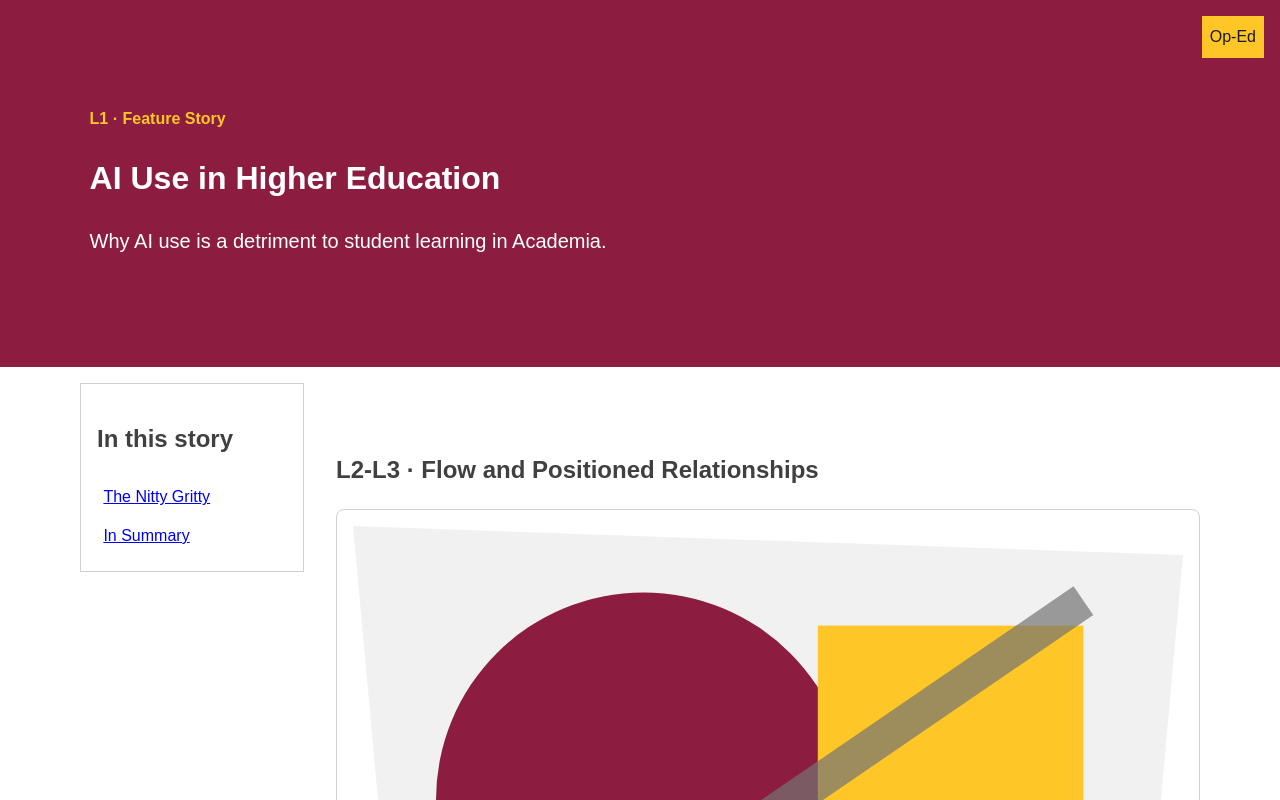
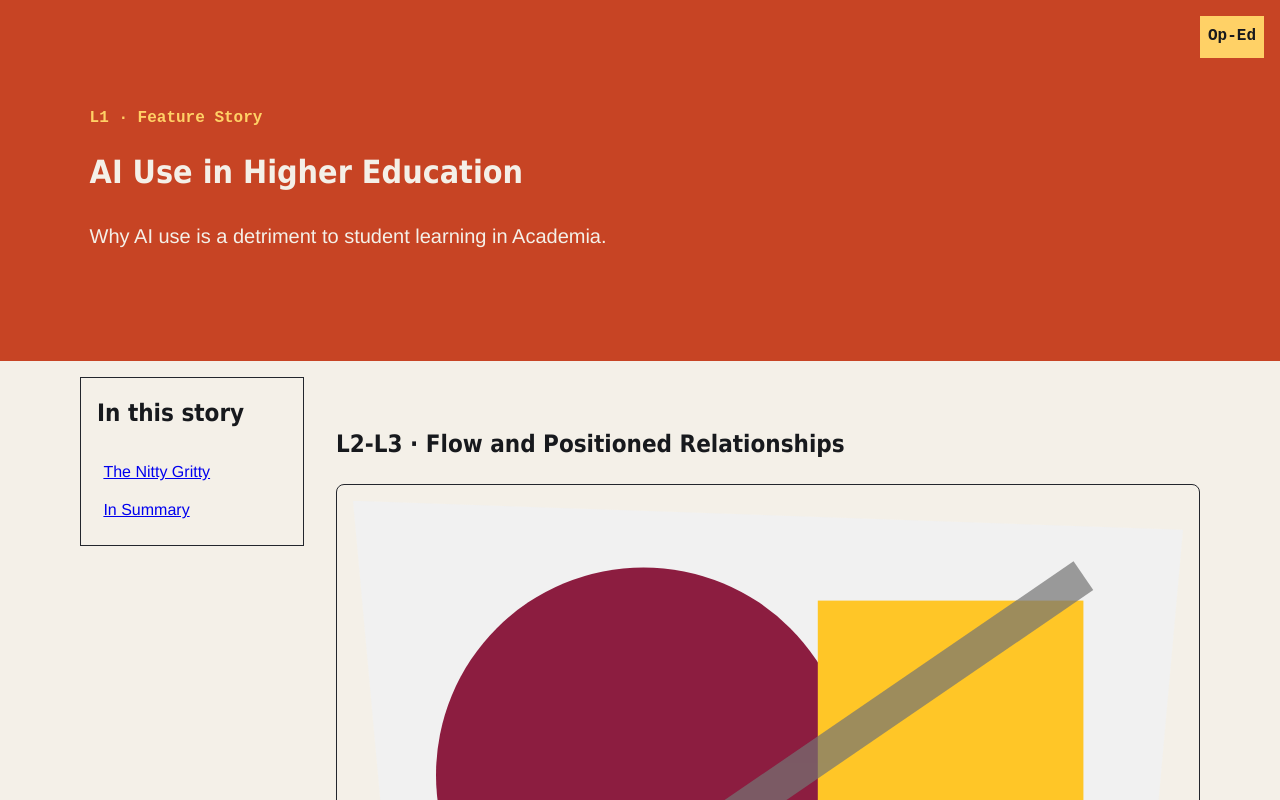
Before and after one commit to Alec-Johnson22/mod4_layered-feature-story_alec-johnson, a plain HTML site: page index.html in a window 1280 px wide. Shown: the top 800 px of the page. Drawn offline with Linux system fonts and the light colour scheme.

Commit message:
Edited Styling
Transferred module 1 tokens to update page styling

```diff
--- a/styles.css
+++ b/styles.css
@@ -1,10 +1,38 @@
 :root{
+    /* My Design Tokens */
+	/* Raw Color Tokens */
+	--color-dark-gray: #17191d;
+	--color-med-gray: #23262d;
+	--color-off-white: #f4f0e8;
+	--color-orange: #ff6538;
+	--color-dark-orange: #c74424;
+	--color-sage: #a6b0a0;
+	--color-violet: #9b5de5;
+	--color-yellow: #ffd166;
+
+    /* Semantic Color Tokens */
+    --color-text:var(--color-dark-gray);
+    --color-surface:var(--color-off-white);
+    --color-action:var(--color-dark-orange);
+    --color-accent:var(--color-yellow);
+    --color-border:var(--color-med-gray);
+    --color-muted:var(--color-sage);
+
+    /* Type Tokens */
+	--font-display: Tahoma, Arial, sans-serif;
+	--font-body: Helvetica, Arial, sans-serif;
+	--font-tag: "Courier New", monospace;
+
+    /* Provided Design Tokens */
+    /*
     --color-text:#404040;
     --color-surface:#fff;
     --color-action:#8c1d40;
     --color-accent:#ffc627;
     --color-border:#d0d0d0;
     --color-muted:#5c6670;
+    */
+
     --space-3:1rem;
     --radius:.5rem;
     --measure:68ch;
@@ -23,18 +51,19 @@ body{
     margin:0;
     color:var(--color-text);
     background:var(--color-surface);
-    font-family:Arial,sans-serif;
+    font-family:var(--font-body);
     line-height:1.6;
 }
 .feature-header{
     position:relative;
     padding:clamp(2rem,7vw,6rem);
     background:var(--color-action);
-    color:#fff;
+    color:var(--color-off-white);
 }
 .eyebrow{
     color:var(--color-accent);
     font-weight:700;
+    font-family:var(--font-tag);
 }
 .lede{
     max-width:var(--measure);
@@ -46,7 +75,13 @@ body{
     inset-inline-end:1rem;
     padding:.5rem;
     background:var(--color-accent);
-    color:#191919;
+    color:var(--color-dark-gray);
+    font-family:var(--font-tag);
+    font-weight:700;
+}
+h1, h2 {
+    margin-block-start:0;
+    font-family:var(--font-display);
 }
 main{
     display:grid;
@@ -98,7 +133,7 @@ img{
 .documentation{
     grid-column:1/-1;
     padding:1rem;
-    background:#f1f1f1;
+    background:var(--color-off-white);
 }
 @media (min-width:52rem){
     main{
```
Also changed, not shown: README.txt.
